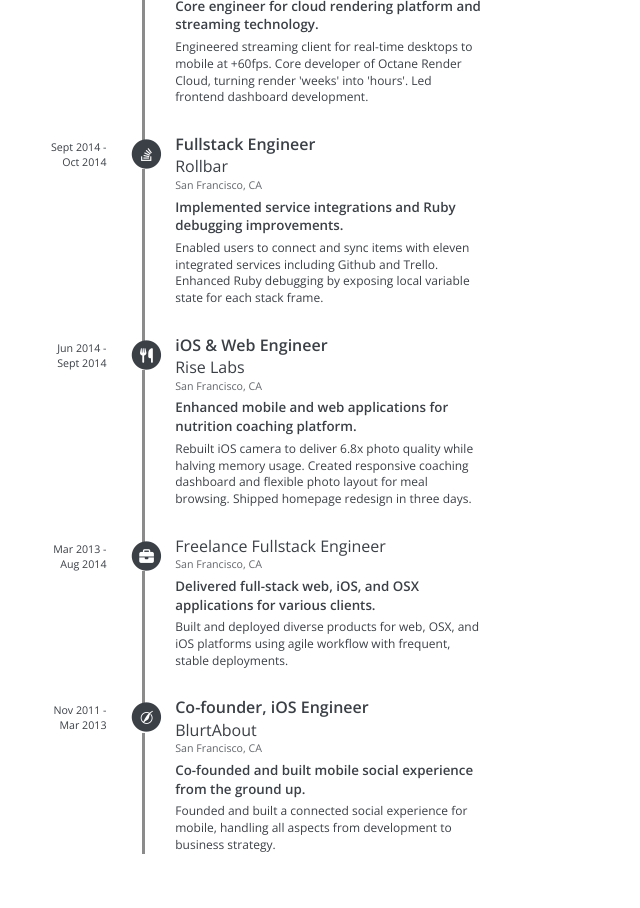
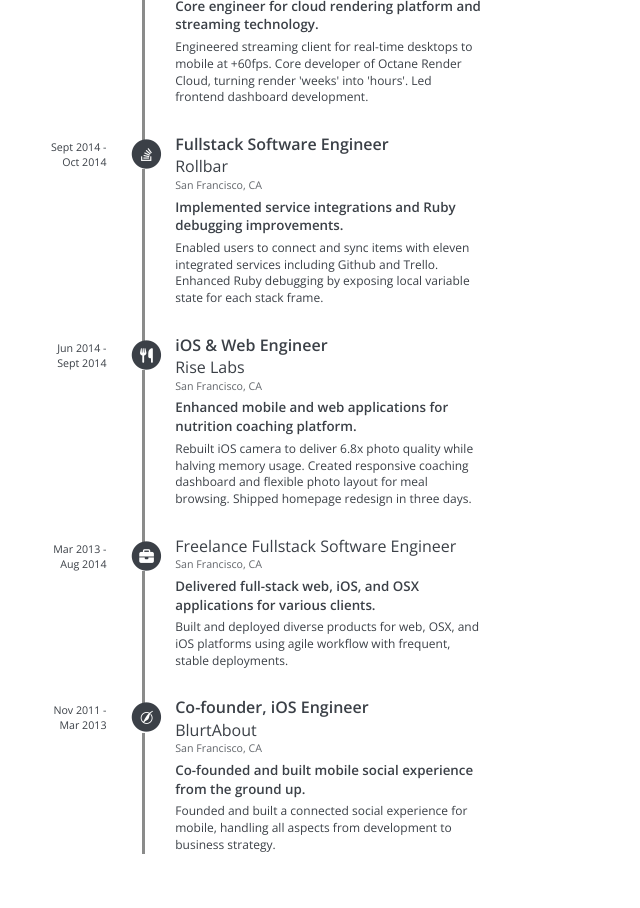
Before and after one commit to mrap/resume, a React app: page / in a window 1280 px wide. Shown: the part 1160-2068 px from the top of the page, without its empty margins (0-640 px from the left). Built offline with nearby package versions, Linux system fonts and the light colour scheme; a web font is replaced by a local one.

Commit message:
Software engineer

```diff
--- a/src/data.ts
+++ b/src/data.ts
@@ -75,7 +75,7 @@
   },
   {
     title: "Rollbar",
-    role: "Fullstack Engineer",
+    role: "Fullstack Software Engineer",
     location: Location.SF,
     startDate: "Sept 2014",
     endDate: "Oct 2014",
@@ -97,7 +97,7 @@
       "Rebuilt iOS camera to deliver 6.8x photo quality while halving memory usage. Created responsive coaching dashboard and flexible photo layout for meal browsing. Shipped homepage redesign in three days.",
   },
   {
-    title: "Freelance Fullstack Engineer",
+    title: "Freelance Fullstack Software Engineer",
     location: Location.SF,
     startDate: "Mar 2013",
     endDate: "Aug 2014",
```
